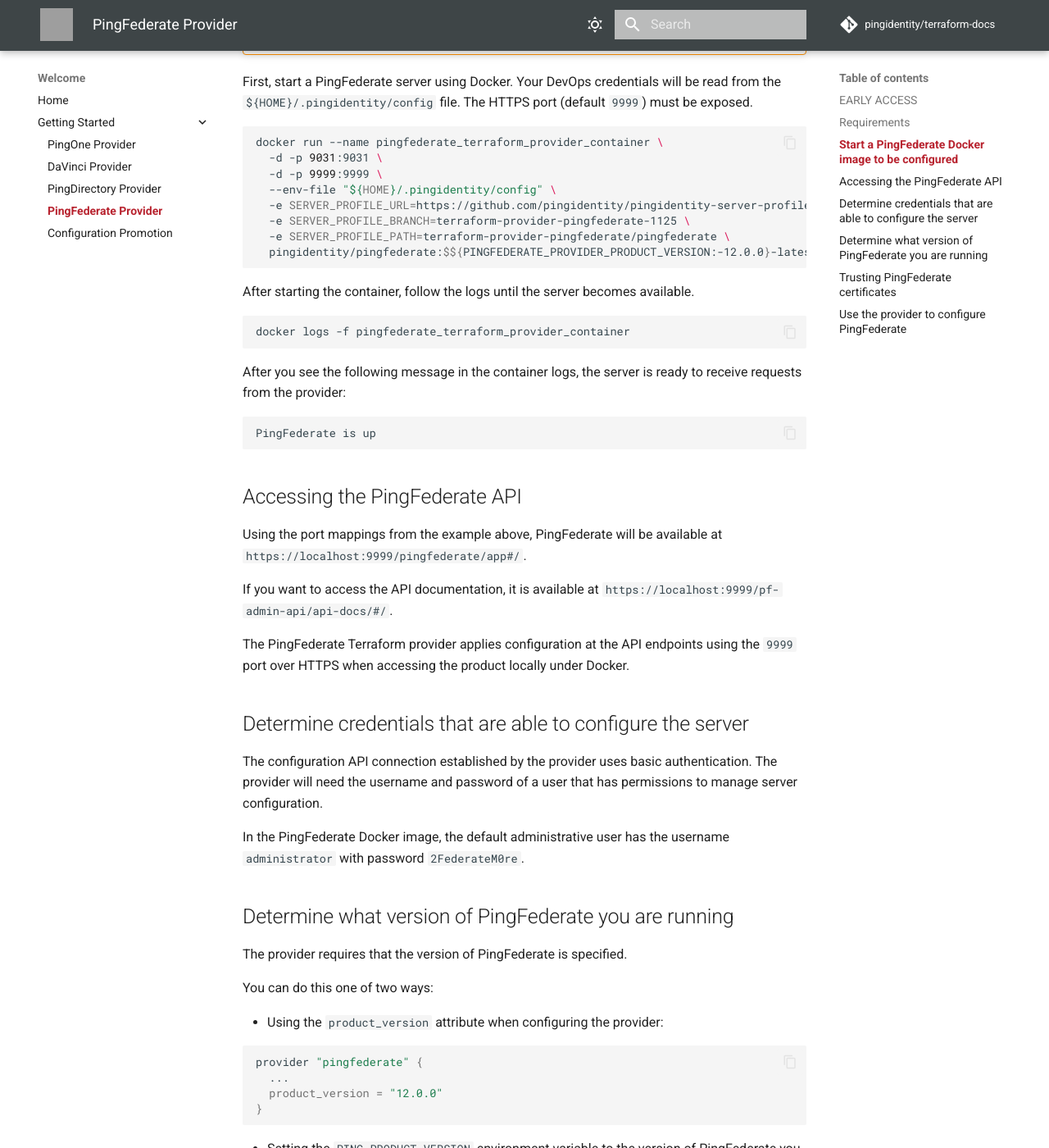
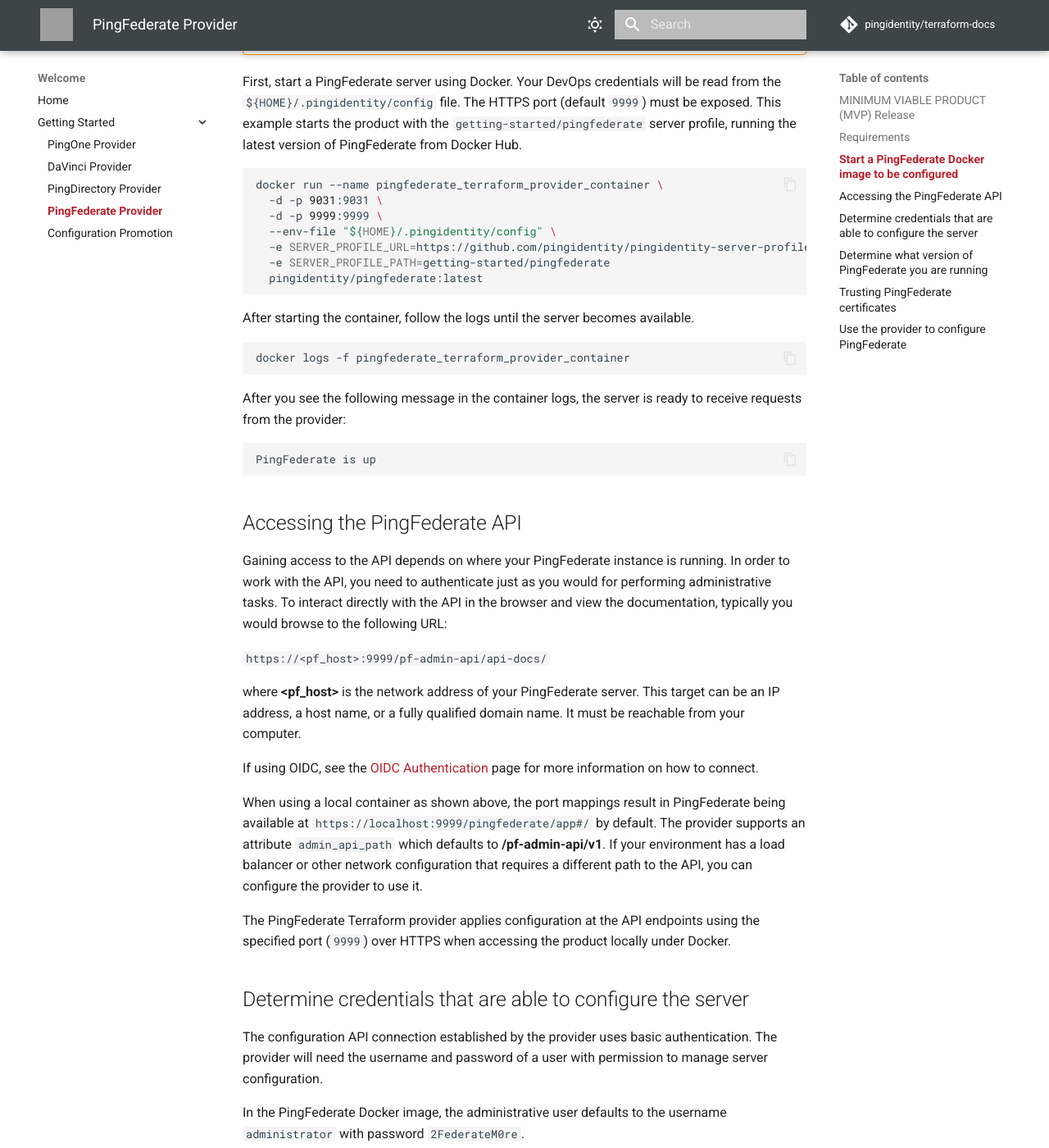
Before and after one commit to pingidentity/terraform-docs, an MkDocs documentation site: the page built from docs/getting-started/pingfederate.md, in a window 1280 px wide and 1400 px high, scrolled down 963 px. Shown: the whole window at 82% size. Built offline with MkDocs 1.6.1 and Material for MkDocs 9.7.7, drawn with Linux system fonts in a browser that asks for light colours; comment, search, counter and statistics services are not loaded; some of the changed text lies outside the part shown; grey boxes are pictures that could not be loaded.

Commit message:
incorporate PR feedback

````diff
--- a/docs/getting-started/pingfederate.md
+++ b/docs/getting-started/pingfederate.md
@@ -7,9 +7,9 @@
     </span>
 </div>
 
-## EARLY ACCESS
+## MINIMUM VIABLE PRODUCT (MVP) Release
 
-As of January 2024, the PingFederate Terraform provider is an early access release. **This status indicates that the provider is in active development and is subject to breaking changes. While available in the Terraform Registry, use of this provider is not recommended for production use at this time.**
+As of late January 2024, the PingFederate Terraform provider is an MVP release. **This status indicates that the provider is in active development and is subject to breaking changes. While available in the Terraform Registry, use of this provider is not recommended for production use at this time.**
 
 ## Requirements
 
@@ -22,7 +22,7 @@ As of January 2024, the PingFederate Terraform provider is an early access relea
 !!! warning "Using an Existing PingFederate Server"
     If you already have a running PingFederate server that you can reach over HTTPS, you can skip this step. The provider can be used with any PingFederate server.
 
-First, start a PingFederate server using Docker. Your DevOps credentials will be read from the `${HOME}/.pingidentity/config` file. The HTTPS port (default `9999`) must be exposed.
+First, start a PingFederate server using Docker. Your DevOps credentials will be read from the `${HOME}/.pingidentity/config` file. The HTTPS port (default `9999`) must be exposed.  This example starts the product with the `getting-started/pingfederate` server profile, running the latest version of PingFederate from Docker Hub.
 
 ```shell
 docker run --name pingfederate_terraform_provider_container \
@@ -30,9 +30,8 @@ docker run --name pingfederate_terraform_provider_container \
   -d -p 9999:9999 \
   --env-file "${HOME}/.pingidentity/config" \
   -e SERVER_PROFILE_URL=https://github.com/pingidentity/pingidentity-server-profiles.git \
-  -e SERVER_PROFILE_BRANCH=terraform-provider-pingfederate-1125 \
-  -e SERVER_PROFILE_PATH=terraform-provider-pingfederate/pingfederate \
-  pingidentity/pingfederate:$${PINGFEDERATE_PROVIDER_PRODUCT_VERSION:-12.0.0}-latest
+  -e SERVER_PROFILE_PATH=getting-started/pingfederate
+  pingidentity/pingfederate:latest
 ```
 
 After starting the container, follow the logs until the server becomes available.
@@ -49,17 +48,26 @@ PingFederate is up
 
 ## Accessing the PingFederate API
 
-Using the port mappings from the example above, PingFederate will be available at `https://localhost:9999/pingfederate/app#/`.
+Gaining access to the API depends on where your PingFederate instance is running.  In order to work with the API, you need to authenticate just as you would for performing
+administrative tasks.  To interact directly with the API in the browser and view the documentation, typically you would browse to the following URL:
 
-If you want to access the API documentation, it is available at `https://localhost:9999/pf-admin-api/api-docs/#/`.
+`https://<pf_host>:9999/pf-admin-api/api-docs/`
 
-The PingFederate Terraform provider applies configuration at the API endpoints using the `9999` port over HTTPS when accessing the product locally under Docker.
+where **<pf_host\>** is the network address of your PingFederate server. This target can be an IP address, a host name, or a fully qualified domain name. It must be reachable from your computer.
+
+If using OIDC, see the [OIDC Authentication](https://docs.pingidentity.com/r/en-us/pingfederate-110/pf_enabling_oidc_based_auth) page for more information on how to connect.
+
+When using a local container as shown above, the port mappings result in PingFederate being available at `https://localhost:9999/pingfederate/app#/` by default.
+The provider supports an attribute `admin_api_path` which defaults to **/pf-admin-api/v1**.  If your environment has a load balancer or other network configuration that
+requires a different path to the API, you can configure the provider to use it.
+
+The PingFederate Terraform provider applies configuration at the API endpoints using the specified port (`9999`) over HTTPS when accessing the product locally under Docker.
 
 ## Determine credentials that are able to configure the server
 
-The configuration API connection established by the provider uses basic authentication. The provider will need the username and password of a user that has permissions to manage server configuration.
+The configuration API connection established by the provider uses basic authentication. The provider will need the username and password of a user with permission to manage server configuration.
 
-In the PingFederate Docker image, the default administrative user has the username `administrator` with password `2FederateM0re`.
+In the PingFederate Docker image, the administrative user defaults to the username `administrator` with password `2FederateM0re`.
 
 ## Determine what version of PingFederate you are running
 
@@ -82,15 +90,12 @@ provider "pingfederate" {
 export PING_PRODUCT_VERSION=12.0.0
 ```
 
-You can view the product version using by running a shell in the container and searching for the appropriate environment variable:
+If using the container, you can view the product version using by running a shell in the container and searching for the appropriate environment variable:
 
 ```shell
 docker container exec -it pingfederate_terraform_provider_container /bin/sh
-```
 
-Then, run:
-
-```shell
+# In the container shell, get the version
 env | grep PING_PRODUCT_VERSION
 ```
 
@@ -101,11 +106,16 @@ If neither is set, the provider will throw an error.
 
 ## Trusting PingFederate certificates
 
-PingFederate generates a self-signed certificate by default, which is presented by the server when connecting. The default self-signed certificate can also be replaced with a custom certificate. The provider has a few ways of configuring trust for the HTTPS connection with the server.
+PingFederate generates a self-signed certificate by default, which is presented by the server when connecting.
+The default self-signed certificate can also be replaced with a custom certificate. The provider has a few ways of configuring trust for the HTTPS connection with the server.
 
 By default, the provider will trust the host's default root CA set when connecting to the server.
 
-The provider also supports an `insecure_trust_all_tls` boolean attribute that enables it to trust all certificates when connecting to the server.
+If you need to provide CA certificates for the provider to trust, you can use the `ca_certificate_pem_files` attribute. This attribute supports providing a set of paths to files containing PEM-encoded CA certificates to be trusted.
+
+The `PINGFEDERATE_PROVIDER_CA_CERTIFICATE_PEM_FILES` environment variable can also be used, with commas to delimit multiple PEM file paths if necessary.
+
+Finally, the provider supports an `insecure_trust_all_tls` boolean attribute that enables it to trust all certificates when connecting to the server.
 
 !!! warning "Insecure Trust All TLS"
     The `insecure_trust_all_tls` flag, when set to `true`, is insecure and is intended for development and testing only.  You should not enable this option for production use.
@@ -131,7 +141,9 @@ provider "pingfederate" {
   username = "administrator"
   password = "2FederateM0re"
   https_host = "https://localhost:9999"
-  # Warning: 'insecure_trust_all_tls' configures the provider to trust any certificate presented by the PingFederate server.
+  admin_api_path = "/pf-admin-api/v1"
+  # Warning: 'insecure_trust_all_tls' configures the provider to trust any certificate
+  # presented by the PingFederate server.
   insecure_trust_all_tls = true
   product_version = "12.0.0"
 }
````
Also changed, not shown: docs/faq/pingfederate.md (+1 -1 lines).
